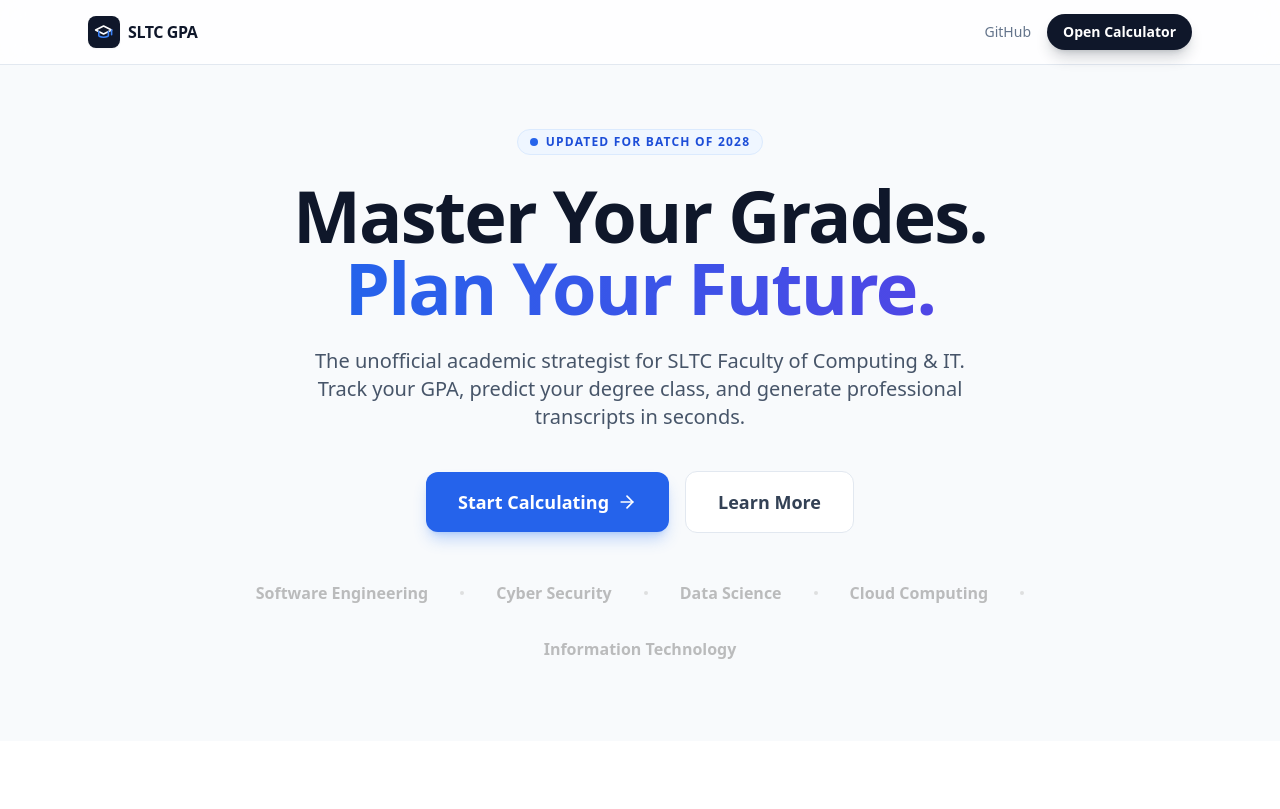
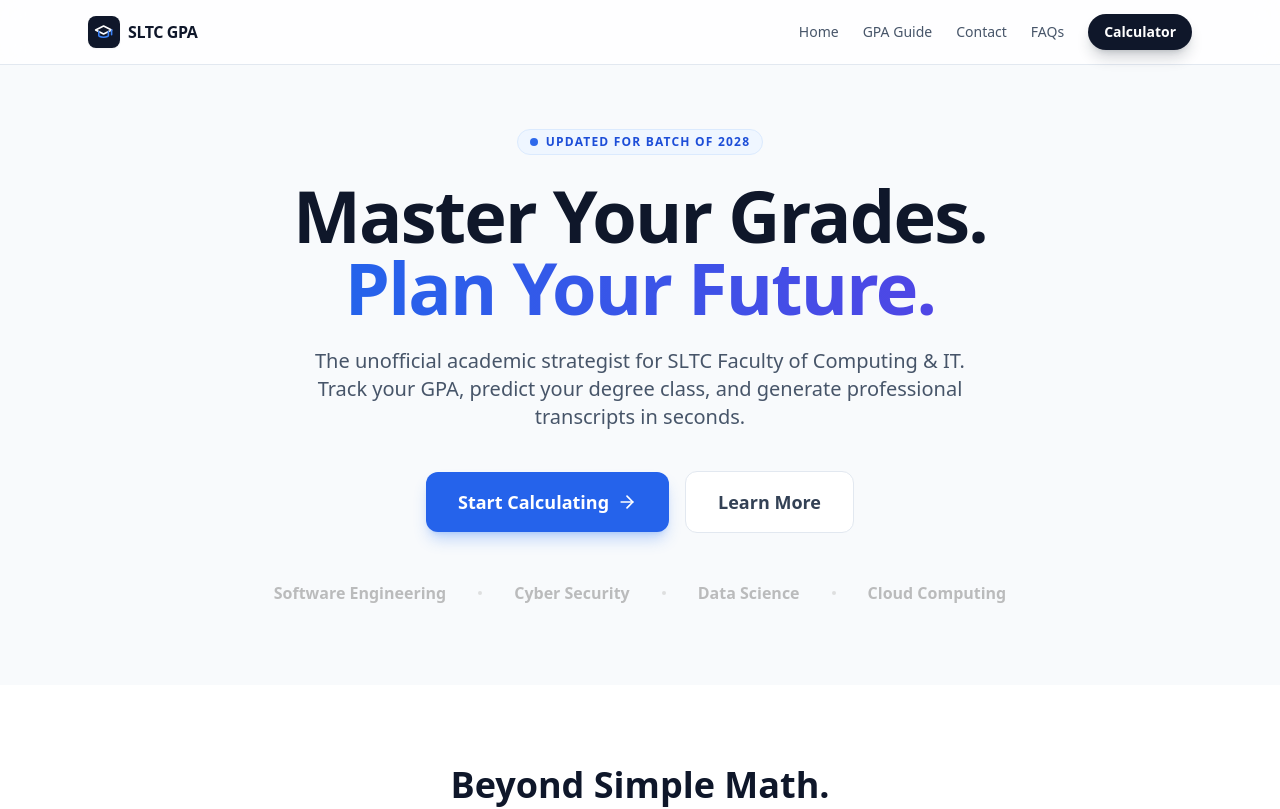
Before and after one commit to DevZenMaster/sltc-gpa-calculator, a Next.js app: page / in a window 1280 px wide. Shown: the top 809 px of the page. Built offline with nearby package versions, Linux system fonts and the light colour scheme.

Commit message:
Update layout, landing page, and navbar UI

```diff
--- a/src/app/page.tsx
+++ b/src/app/page.tsx
@@ -1,5 +1,6 @@
 import Link from "next/link";
-import { ArrowRight, BookOpen, Printer, ShieldCheck, TrendingUp, Zap, Target, Award, Github, GitPullRequest, Code2, Briefcase, Cpu, DraftingCompass, Music, Clock } from "lucide-react";
+import Image from "next/image"; // Imported Image component
+import { ArrowRight, BookOpen, Printer, ShieldCheck, TrendingUp, Zap, Target, Award, Github, GitPullRequest, Code2, Briefcase, Cpu, DraftingCompass, Music, Clock, Terminal, Globe } from "lucide-react";
 
 export default function Home() {
   return (
@@ -52,8 +53,6 @@ export default function Home() {
              <span className="font-bold">Data Science</span>
              <span className="hidden md:inline w-1 h-1 rounded-full bg-slate-300"></span>
              <span className="font-bold">Cloud Computing</span>
-             <span className="hidden md:inline w-1 h-1 rounded-full bg-slate-300"></span>
-             <span className="font-bold">Information Technology</span>
           </div>
         </div>
       </section>
@@ -157,7 +156,7 @@ export default function Home() {
            </div>
            <h2 className="text-3xl font-bold text-slate-900 mb-8">Supported Programs</h2>
            <div className="flex flex-wrap justify-center gap-3">
-             {["BSc Hons Software Engineering", "BSc Hons Cloud Computing", "BSc Hons Cyber Security", "BSc Hons Data Science", "Bachelor of Information Technology"].map((degree) => (
+             {["BSc Hons Software Engineering", "BSc Hons Cloud Computing", "BSc Hons Cyber Security", "BSc Hons Data Science", "Degree in Applied IT"].map((degree) => (
                <span key={degree} className="px-5 py-3 rounded-xl bg-white border border-slate-200 text-slate-600 font-medium shadow-sm hover:border-blue-300 transition-colors">
                  {degree}
                </span>
@@ -166,7 +165,7 @@ export default function Home() {
         </div>
       </section>
 
-      {/* --- COMING SOON / ROADMAP (NEW) --- */}
+      {/* --- COMING SOON / ROADMAP --- */}
       <section className="py-16 px-6 bg-slate-50 border-t border-slate-200 border-dashed">
         <div className="max-w-5xl mx-auto">
           <div className="flex items-center gap-4 mb-8">
@@ -197,11 +196,91 @@ export default function Home() {
         </div>
       </section>
 
+      {/* --- BEHIND THE CODE --- */}
+      <section className="py-24 px-6 bg-slate-50">
+        <div className="max-w-5xl mx-auto">
+          <div className="relative rounded-3xl overflow-hidden bg-slate-900 shadow-2xl group">
+
+            {/* Background Decor Glows */}
+            <div className="absolute top-0 right-0 w-[400px] h-[400px] bg-blue-600/20 rounded-full blur-[80px] -translate-y-1/2 translate-x-1/2 pointer-events-none"></div>
+            <div className="absolute bottom-0 left-0 w-[300px] h-[300px] bg-indigo-600/20 rounded-full blur-[60px] translate-y-1/2 -translate-x-1/2 pointer-events-none"></div>
+
+            <div className="relative z-10 flex flex-col md:flex-row items-center gap-12 p-10 md:p-16">
+
+              {/* Left Content */}
+              <div className="flex-1 text-center md:text-left space-y-6">
+                <div className="inline-flex items-center gap-2 px-3 py-1 rounded-full bg-blue-500/10 border border-blue-500/20 text-blue-300 text-xs font-bold uppercase tracking-widest">
+                  <Code2 className="w-3 h-3" />
+                  The Architect
+                </div>
+
+                <h2 className="text-3xl md:text-4xl font-black text-white leading-tight">
+                  Crafted with Passion. <br />
+                  <span className="text-slate-400">Built for Students.</span>
+                </h2>
+
+                <p className="text-slate-400 text-lg leading-relaxed max-w-md mx-auto md:mx-0">
+                  This isn&apos;t just a calculator. It&apos;s an open-source passion project designed to simplify academic life at SLTC. Meet the developer behind the logic.
+                </p>
+
+                <div className="pt-4">
+                  <Link
+                    href="/developer"
+                    className="inline-flex items-center gap-3 px-8 py-4 bg-blue-600 text-white rounded-xl font-bold hover:bg-blue-500 transition-all shadow-lg shadow-blue-600/25 group/btn"
+                  >
+                    Meet Ruwan
+                    <ArrowRight className="w-5 h-5 group-hover/btn:translate-x-1 transition-transform" />
+                  </Link>
+                </div>
+              </div>
+
+              {/* Right Visual (Profile Card Widget) */}
+              <div className="w-full md:w-auto flex justify-center">
+                <div className="bg-slate-800/50 backdrop-blur-md border border-slate-700/50 p-6 rounded-2xl w-full max-w-[280px] transform hover:scale-105 transition-transform duration-500 shadow-xl">
+                   <div className="flex items-center gap-4 mb-6">
+                     {/* Avatar with Image */}
+                     <div className="w-16 h-16 relative">
+                       <Image
+                         src="/profile-pic.png"
+                         alt="Ruwan Sanjeewa"
+                         width={64}
+                         height={64}
+                         className="rounded-full object-cover shadow-lg border-2 border-slate-700"
+                       />
+                       {/* Online Status Dot */}
+                       <div className="absolute bottom-0 right-0 w-4 h-4 bg-green-500 rounded-full border-2 border-slate-800 z-10"></div>
+                     </div>
+                     <div>
+                       <h4 className="text-white font-bold text-lg leading-tight">Ruwan Sanjeewa</h4>
+                       <div className="text-blue-400 text-[10px] font-mono uppercase tracking-wider bg-blue-900/30 px-2 py-0.5 rounded inline-block mt-1">
+                         @DevZenMaster
+                       </div>
+                     </div>
+                   </div>
+
+                   <div className="space-y-2">
+                     <div className="flex items-center gap-3 text-xs font-medium text-slate-300 bg-slate-900/60 p-2.5 rounded-lg border border-slate-800/50">
+                       <Terminal className="w-4 h-4 text-slate-500" />
+                       <span>Full Stack Developer</span>
+                     </div>
+                     <div className="flex items-center gap-3 text-xs font-medium text-slate-300 bg-slate-900/60 p-2.5 rounded-lg border border-slate-800/50">
+                       <Globe className="w-4 h-4 text-emerald-500" />
+                       <span>Open Source Contributor</span>
+                     </div>
+                   </div>
+                </div>
+              </div>
+
+            </div>
+          </div>
+        </div>
+      </section>
+
       {/* --- OPEN SOURCE / CONTRIBUTE --- */}
       <section className="py-24 px-6 bg-slate-900 text-white relative overflow-hidden">
         {/* Background Effects */}
-        <div className="absolute top-0 right-0 w-[500px] h-[500px] bg-blue-600 rounded-full blur-[150px] opacity-20 translate-x-1/3 -translate-y-1/3"></div>
-        <div className="absolute bottom-0 left-0 w-[500px] h-[500px] bg-indigo-600 rounded-full blur-[150px] opacity-20 -translate-x-1/3 translate-y-1/3"></div>
+        <div className="absolute top-0 right-0 w-[500px] h-[500px] bg-blue-600 rounded-full blur-[150px] opacity-20 translate-x-1/3 -translate-y-1/3 pointer-events-none"></div>
+        <div className="absolute bottom-0 left-0 w-[500px] h-[500px] bg-indigo-600 rounded-full blur-[150px] opacity-20 -translate-x-1/3 translate-y-1/3 pointer-events-none"></div>
 
         <div className="max-w-4xl mx-auto text-center relative z-10">
            <div className="inline-flex items-center gap-2 px-3 py-1 rounded-full bg-blue-900/50 border border-blue-700 text-blue-300 text-xs font-bold uppercase tracking-widest mb-6">
@@ -220,15 +299,6 @@ export default function Home() {
              Found a calculation error? Want to add a new degree module?
              This project is 100% open-source. Fork the repo, make your changes, and submit a PR to help your batchmates.
            </p>
-
-           {/* --- DEVELOPER CREDIT BADGE --- */}
-           <div className="mb-10 inline-flex items-center gap-2 px-4 py-2 rounded-full bg-slate-800 border border-slate-700 text-sm">
-              <Code2 className="w-4 h-4 text-blue-400" />
-              <span className="text-slate-400">Created & Maintained by</span>
-              <Link href="https://www.ruwansanjeewa.com" target="_blank" className="font-bold text-white hover:text-blue-400 transition-colors">
-                Ruwan Sanjeewa
-              </Link>
-           </div>
 
            <div className="flex flex-col sm:flex-row justify-center gap-4">
              <Link
@@ -249,6 +319,7 @@ export default function Home() {
            </div>
         </div>
       </section>
+
     </div>
   );
 }
--- a/src/components/Navbar.tsx
+++ b/src/components/Navbar.tsx
@@ -1,35 +1,60 @@
 import Link from "next/link";
-import Logo from "@/components/Logo"; // Import the new Logo
+import Logo from "@/components/Logo";
 
 export default function Navbar() {
   return (
     <nav className="fixed top-0 w-full z-50 bg-white/80 backdrop-blur-md border-b border-slate-200">
       <div className="max-w-6xl mx-auto px-6 h-16 flex items-center justify-between">
 
-        {/* Logo Section */}
+        {/* Logo Section (Links to Home) */}
         <Link href="/" className="flex items-center gap-2 group">
-          {/* Replaced old "S" div with new Logo Component */}
           <Logo className="w-8 h-8 group-hover:scale-105 transition-transform" />
-
           <span className="font-bold text-slate-900 tracking-tight group-hover:text-blue-600 transition-colors">
             SLTC GPA
           </span>
         </Link>
 
         {/* Links Section */}
-        <div className="flex items-center gap-4">
+        <div className="flex items-center gap-1 md:gap-6">
+
+          {/* 1. HOME */}
           <Link
-            href="https://github.com/DevZenMaster"
-            target="_blank"
-            className="hidden md:block text-sm font-medium text-slate-500 hover:text-slate-900 transition-colors"
+            href="/"
+            className="hidden md:block text-sm font-medium text-slate-600 hover:text-blue-600 transition-colors"
           >
-            GitHub
+            Home
           </Link>
+
+          {/* 2. GPA GUIDE */}
+          <Link
+            href="/guide"
+            className="hidden md:block text-sm font-medium text-slate-600 hover:text-blue-600 transition-colors"
+          >
+            GPA Guide
+          </Link>
+
+          {/* 3. CONTACT (New) */}
+          <Link
+            href="/contact"
+            className="hidden md:block text-sm font-medium text-slate-600 hover:text-blue-600 transition-colors"
+          >
+            Contact
+          </Link>
+
+          {/* 4. FAQs (Optional, good for UX) */}
+          <Link
+            href="/faq"
+            className="hidden md:block text-sm font-medium text-slate-600 hover:text-blue-600 transition-colors"
+          >
+            FAQs
+          </Link>
+
+          {/* CTA Button */}
           <Link
             href="/calculator"
-            className="px-4 py-2 bg-slate-900 text-white text-sm font-bold rounded-full hover:bg-slate-800 transition-all shadow-lg shadow-slate-900/20"
+            className="ml-2 md:ml-0 px-4 py-2 bg-slate-900 text-white text-sm font-bold rounded-full hover:bg-slate-800 transition-all shadow-lg shadow-slate-900/20"
           >
-            Open Calculator
+            Calculator
           </Link>
         </div>
       </div>
```
Also changed, not shown: src/app/layout.tsx (+7 -15 lines).
